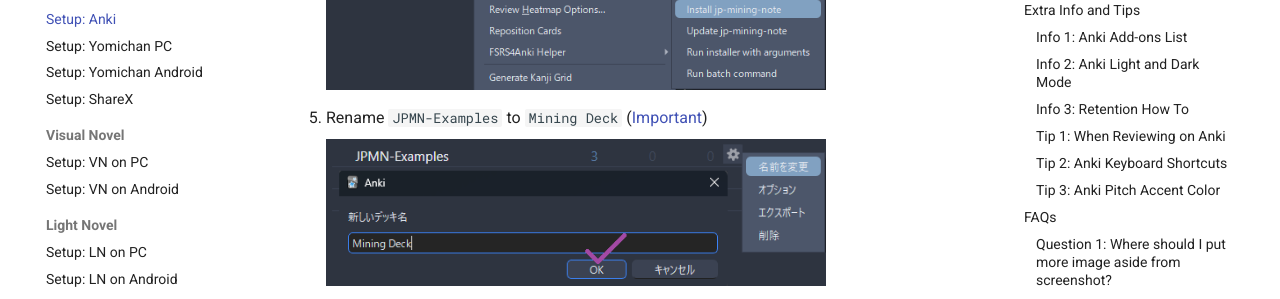
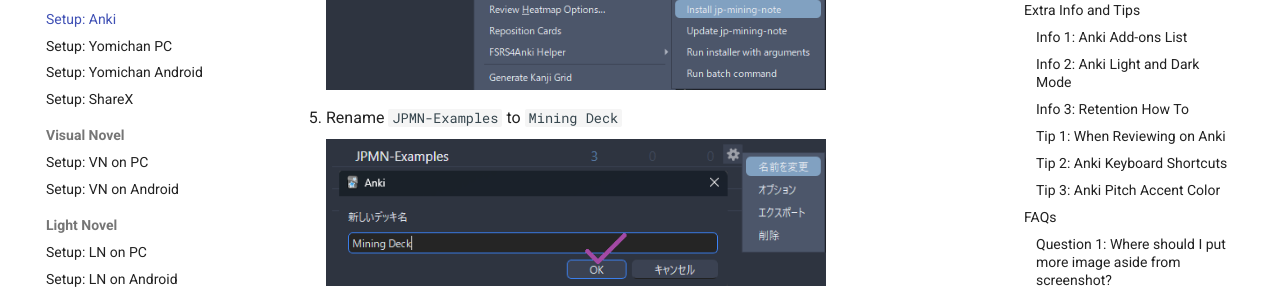
Before and after one commit to Xelieu/xelieu.github.io, an MkDocs documentation site: the page built from docs/jp-lazy-guide/setupAnki.md, in a window 1280 px wide and 900 px high, scrolled down 1170 px. Shown: the part 152-451 px from the top of the window. Built offline with MkDocs 1.6.1 and Material for MkDocs 9.7.7, drawn with Linux system fonts in a browser that asks for light colours.

Commit message:
$updated info

```diff
--- a/docs/jp-lazy-guide/setupAnki.md
+++ b/docs/jp-lazy-guide/setupAnki.md
@@ -26,7 +26,7 @@
 
     ![jpmn install](../img/jpmn-install.png){height=250 width=500}
 
-5. Rename `JPMN-Examples` to `Mining Deck` ([Important](https://xelieu.github.io/jp-lazy-guide/setupAnki/#question-4-can-i-rename-the-deck))
+5. Rename `JPMN-Examples` to `Mining Deck`
 
     ![JPMN Rename](../img/jpmn-rename.png){height=250 width=500}
 
```
